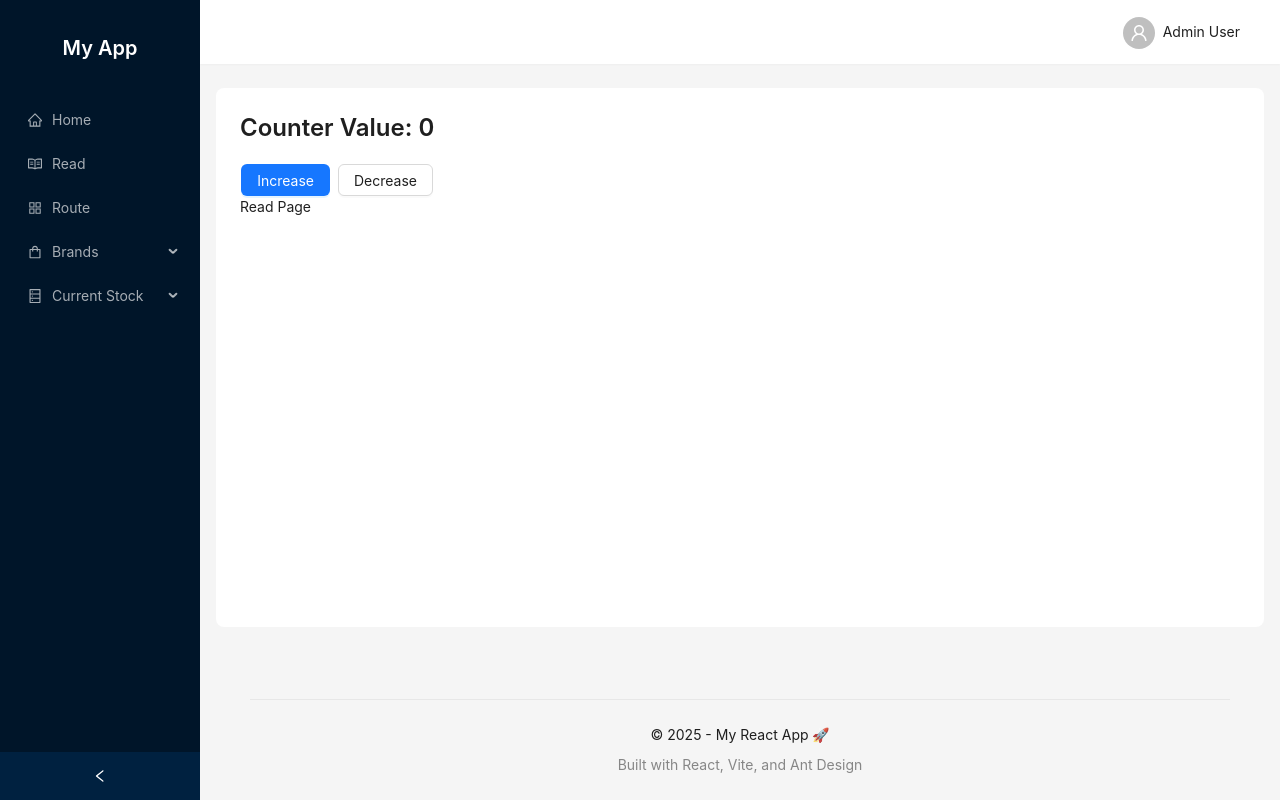
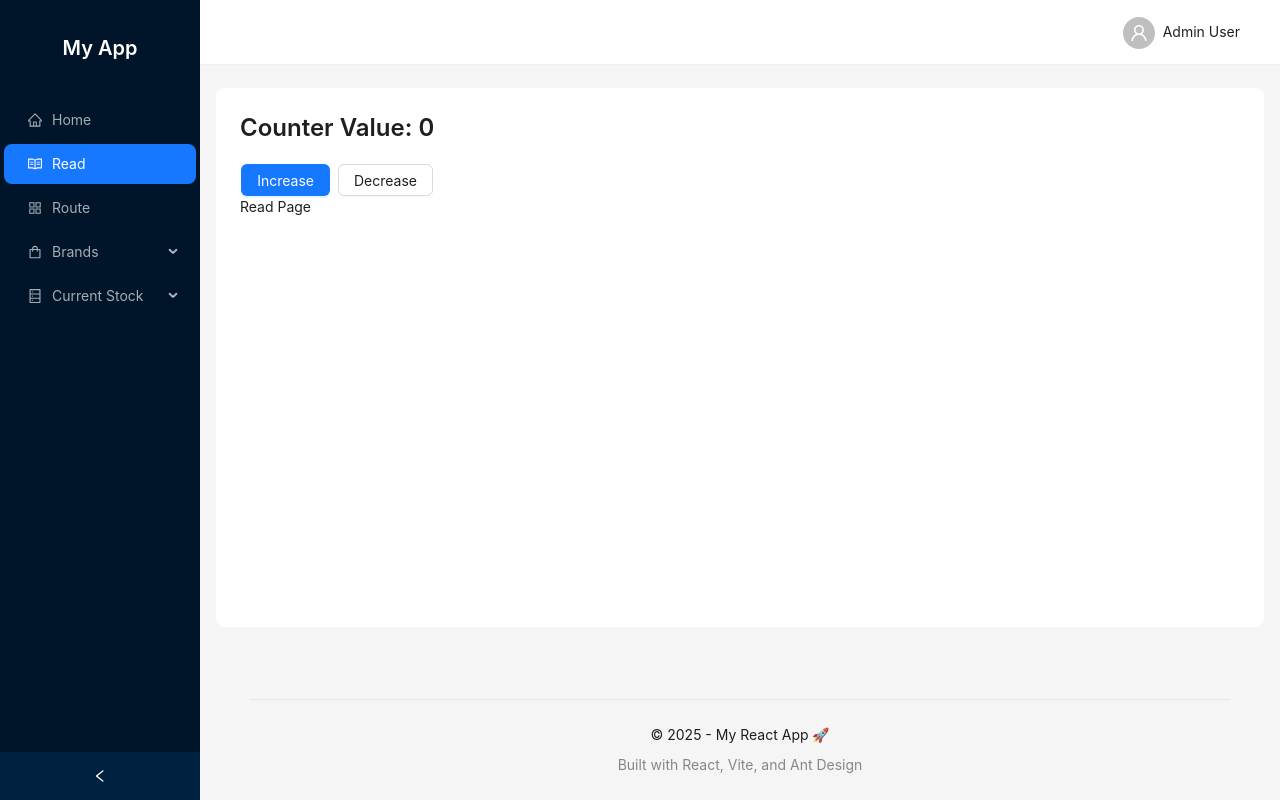
Before and after one commit to kenchiwar/fe-invetory, a React (Vite) app: page /Read in a window 1280 px wide. Built offline with nearby package versions, Linux system fonts and the light colour scheme; what axios-cache-interceptor would draw is missing.

Commit message:
fix router handler

```diff
--- a/src/components/Navigation/LeftNavigation.tsx
+++ b/src/components/Navigation/LeftNavigation.tsx
@@ -1,75 +1,75 @@
-"use client"
+"use client";
 
-import React, { useState, useEffect } from "react"
-import { Link, useLocation, useMatches } from "react-router-dom"
-import { Menu, Typography } from "antd"
-import type { MenuProps } from "antd"
-import { HomeOutlined, ReadOutlined, ShoppingOutlined, DatabaseOutlined, AppstoreOutlined } from "@ant-design/icons"
-import { WEB_ENPOINT } from "@/routes"
+import React, { useState, useEffect, useMemo } from "react";
+import { Link, UIMatch, useLocation, useMatches } from "react-router-dom";
+import { Menu, Typography } from "antd";
+import type { MenuProps } from "antd";
+import {
+  HomeOutlined,
+  ReadOutlined,
+  ShoppingOutlined,
+  DatabaseOutlined,
+  AppstoreOutlined
+} from "@ant-design/icons";
+import { HandleRoutes, WEB_ENPOINT } from "@/routes";
+import { watch } from "fs";
 
-const { Title } = Typography
-const { SubMenu, Item } = Menu
+const { Title } = Typography;
+const { SubMenu, Item } = Menu;
 
 interface LeftNavigationProps {
-  collapsed: boolean
-  mobileView: boolean
+  collapsed: boolean;
+  mobileView: boolean;
 }
 
 const LeftNavigation: React.FC<LeftNavigationProps> = React.memo(
   ({ collapsed, mobileView }) => {
-    const location = useLocation()
+    // Type cast cho handle
+    const matches = useMatches();
+    const nowRoutes = useMemo(() => {
+      const lastMatch = matches[matches.length - 1] as UIMatch<
+        any,
+        HandleRoutes
+      >;
+      return lastMatch;
+    }, [matches]);
     // Type cast cho handle
 
-    const [openKeys, setOpenKeys] = useState<string[]>([])
-
+    // const pattern = (lastMatch.handle as HandleWithPattern | undefined)?.pattern;
+    const [openKeys, setOpenKeys] = useState<string[]>([]);
     // Update open keys based on current path
     useEffect(() => {
+      if (!collapsed) {
+        let newOpenKeys: string[] = [];
+        if (nowRoutes.handle?.pattern && nowRoutes.handle?.pattern == "/") {
+          setOpenKeys([]);
+        } else {
+            const newOpenKeys: string[] = [];
+            const pathKey = nowRoutes.handle?.pattern.toLowerCase().split("/");
+            let currentPath = "";
+            pathKey.shift();
+            for (const element of pathKey) {
+              currentPath +="/" + element;
+              newOpenKeys.push(currentPath+"key");
+            }
 
-      const currentPath = location.pathname
-      const newOpenKeys: string[] = []
+            setOpenKeys(newOpenKeys);
 
-      if (currentPath.startsWith("/Brand")) {
-        newOpenKeys.push("brand")
+
+          }
       }
-
-      if (currentPath.startsWith("/current-stock")) {
-        newOpenKeys.push("current-stock")
-      }
-
-      if (!collapsed) {
-        setOpenKeys(newOpenKeys)
-      }
-    }, [location.pathname, collapsed])
+    }, [matches, collapsed]);
 
     // Handle menu open change
     const onOpenChange: MenuProps["onOpenChange"] = (keys) => {
-      setOpenKeys(keys as string[])
-    }
+      setOpenKeys(keys as string[]);
+    };
 
     // Determine which menu item should be active based on current path
     const getSelectedKeys = (): string[] => {
-      const currentPath = location.pathname
-
-      // Check for exact matches
-      if (currentPath === WEB_ENPOINT.Home) return ["home"]
-      if (currentPath === WEB_ENPOINT.Read) return ["read"]
-      if (currentPath === WEB_ENPOINT.Route) return ["route"]
-      if (currentPath === WEB_ENPOINT.Brand.index) return ["brand-list"]
-      if (currentPath === WEB_ENPOINT.CurrentStock.index) return ["stock-list"]
-
-      // Check for dynamic routes
-      if (currentPath.startsWith("/Brand/")) {
-        if (currentPath.includes("/create")) return ["brand-create"]
-        return ["brand-list"] // Default to list for detail views
-      }
-
-      if (currentPath.startsWith("/current-stock/")) {
-        if (currentPath.includes("/create")) return ["stock-create"]
-        return ["stock-list"] // Default to list for detail views
-      }
-
-      return []
-    }
+      console.log(nowRoutes, "fdfsdf");
+      return [nowRoutes.handle?.pattern ?? "/"];
+    };
 
     return (
       <div className="tw:flex tw:flex-col tw:h-full">
@@ -87,48 +87,55 @@ const LeftNavigation: React.FC<LeftNavigationProps> = React.memo(
           onOpenChange={onOpenChange}
           style={{ borderRight: 0 }}
         >
-          {/* Home */}
-          <Item key="home" icon={<HomeOutlined />}>
+          <Item key={WEB_ENPOINT.Home} icon={<HomeOutlined />}>
             <Link to={WEB_ENPOINT.Home}>Home</Link>
           </Item>
 
-          {/* Read */}
-          <Item key="read" icon={<ReadOutlined />}>
+
+          <Item key={WEB_ENPOINT.Read} icon={<ReadOutlined />}>
             <Link to={WEB_ENPOINT.Read}>Read</Link>
           </Item>
 
-          {/* Route */}
-          <Item key="route" icon={<AppstoreOutlined />}>
+          <Item key={WEB_ENPOINT.Route} icon={<AppstoreOutlined />}>
             <Link to={WEB_ENPOINT.Route}>Route</Link>
           </Item>
-
-          {/* Brands */}
-          <SubMenu key="brand" icon={<ShoppingOutlined />} title="Brands">
-            <Item key="brand-list">
+          <SubMenu
+            key={(WEB_ENPOINT.Brand.index + "key").toLowerCase()}
+            icon={<ShoppingOutlined />}
+            title="Brands"
+          >
+            <Item key={WEB_ENPOINT.Brand.index}>
               <Link to={WEB_ENPOINT.Brand.index}>All Brands</Link>
             </Item>
-            <Item key="brand-create">
-              <Link to={`${WEB_ENPOINT.Brand.index}/create`}>Create Brand</Link>
+            <Item key={WEB_ENPOINT.Brand.id}>
+              <Link to={`${WEB_ENPOINT.Brand.index}/1`}>id Brand</Link>
             </Item>
           </SubMenu>
-
-          {/* Current Stock */}
-          <SubMenu key="current-stock" icon={<DatabaseOutlined />} title="Current Stock">
+          <SubMenu
+            key={WEB_ENPOINT.CurrentStock.index + "key"}
+            icon={<DatabaseOutlined />}
+            title="Current Stock"
+          >
             <Item key="stock-list">
               <Link to={WEB_ENPOINT.CurrentStock.index}>All Stock</Link>
             </Item>
-            <Item key="stock-create">
-              <Link to={`${WEB_ENPOINT.CurrentStock.index}/create`}>Create Stock</Link>
+            <Item key="stock-text-link">
+              <Link to={`${WEB_ENPOINT.CurrentStock.index}/1`}>
+                Test link Stock
+              </Link>
             </Item>
           </SubMenu>
         </Menu>
       </div>
-    )
+    );
   },
   (prevProps, nextProps) => {
     // Only re-render if these props change
-    return prevProps.collapsed === nextProps.collapsed && prevProps.mobileView === nextProps.mobileView
-  },
-)
+    return (
+      prevProps.collapsed === nextProps.collapsed &&
+      prevProps.mobileView === nextProps.mobileView
+    );
+  }
+);
 
-export default LeftNavigation
+export default LeftNavigation;
--- a/src/routes.tsx
+++ b/src/routes.tsx
@@ -25,37 +25,48 @@ export const WEB_ENPOINT = {
     index: "/current-stock"
   },
 };
+export type HandleRoutes = {
+  pattern : string
+}
+
 
 const routes: RouteObject[] = [
   {
     path: ROUTES.APP_ROOT,
     element: <MainLayout />,
+    handle: { pattern: ROUTES.APP_ROOT }, // Handle cho layout cha
     children: [
       {
         index: true,
-        element: <HomePage />
+        element: <HomePage />,
+        handle: { pattern: WEB_ENPOINT.Home }
       },
       {
         path: "read",
-        element: <ReadPage />
+        element: <ReadPage />,
+        handle: { pattern: WEB_ENPOINT.Read }
       },
       {
         path: "route",
-        element: <RouterQuery />
+        element: <RouterQuery />,
+        handle: { pattern: WEB_ENPOINT.Route }
       },
       // Brand routes
       {
         path: "Brand",
-        element: <BrandList />
+        element: <BrandList />,
+        handle: { pattern: WEB_ENPOINT.Brand.index }
       },
       {
         path: "Brand/:id",
-        element: <BrandDetail />
+        element: <BrandDetail />,
+        handle: { pattern: WEB_ENPOINT.Brand.id }
       },
       // Current Stock routes
       {
         path: "current-stock",
-        element: <CurrentStockPage />
+        element: <CurrentStockPage />,
+        handle: { pattern: WEB_ENPOINT.CurrentStock.index }
       }
     ]
   },
```
